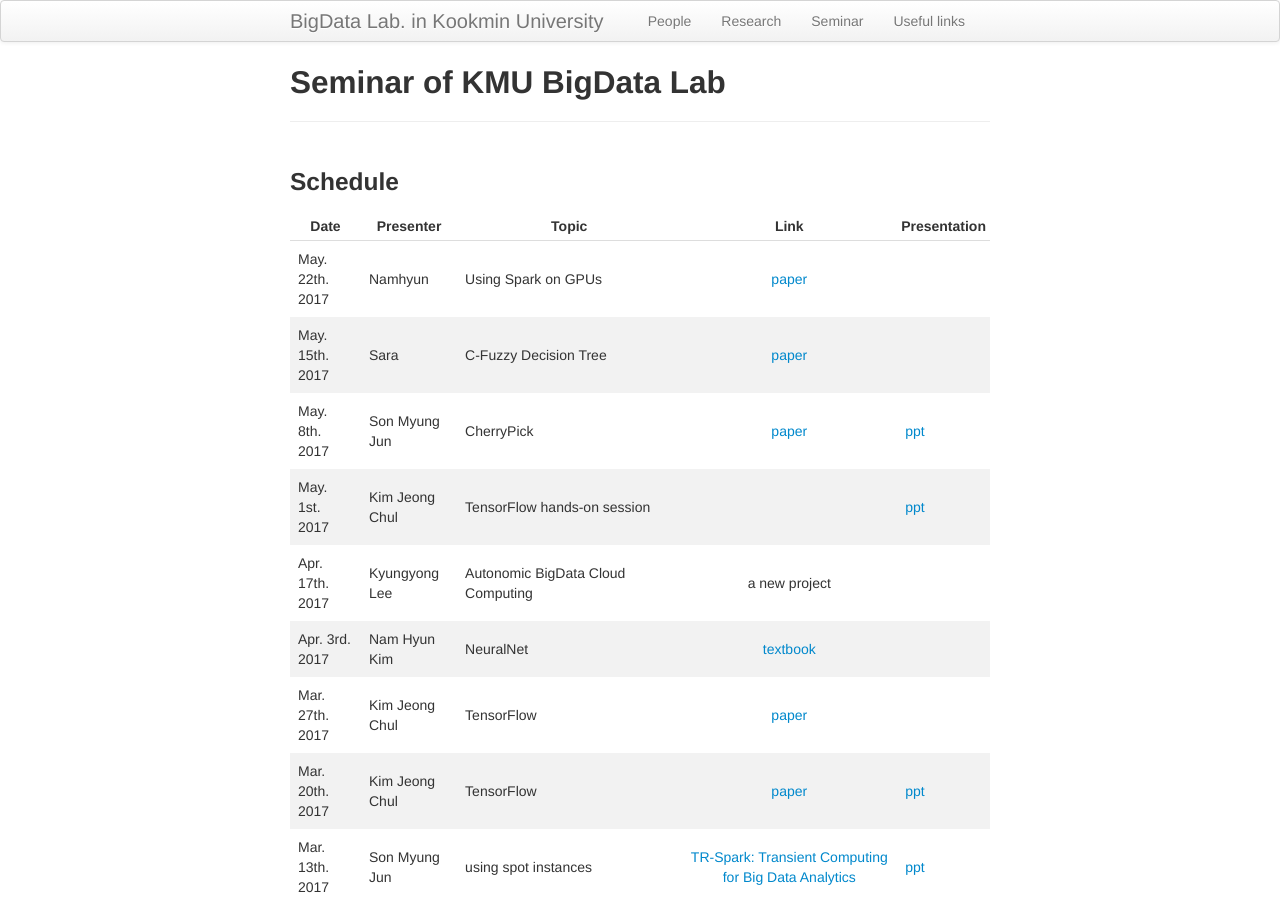
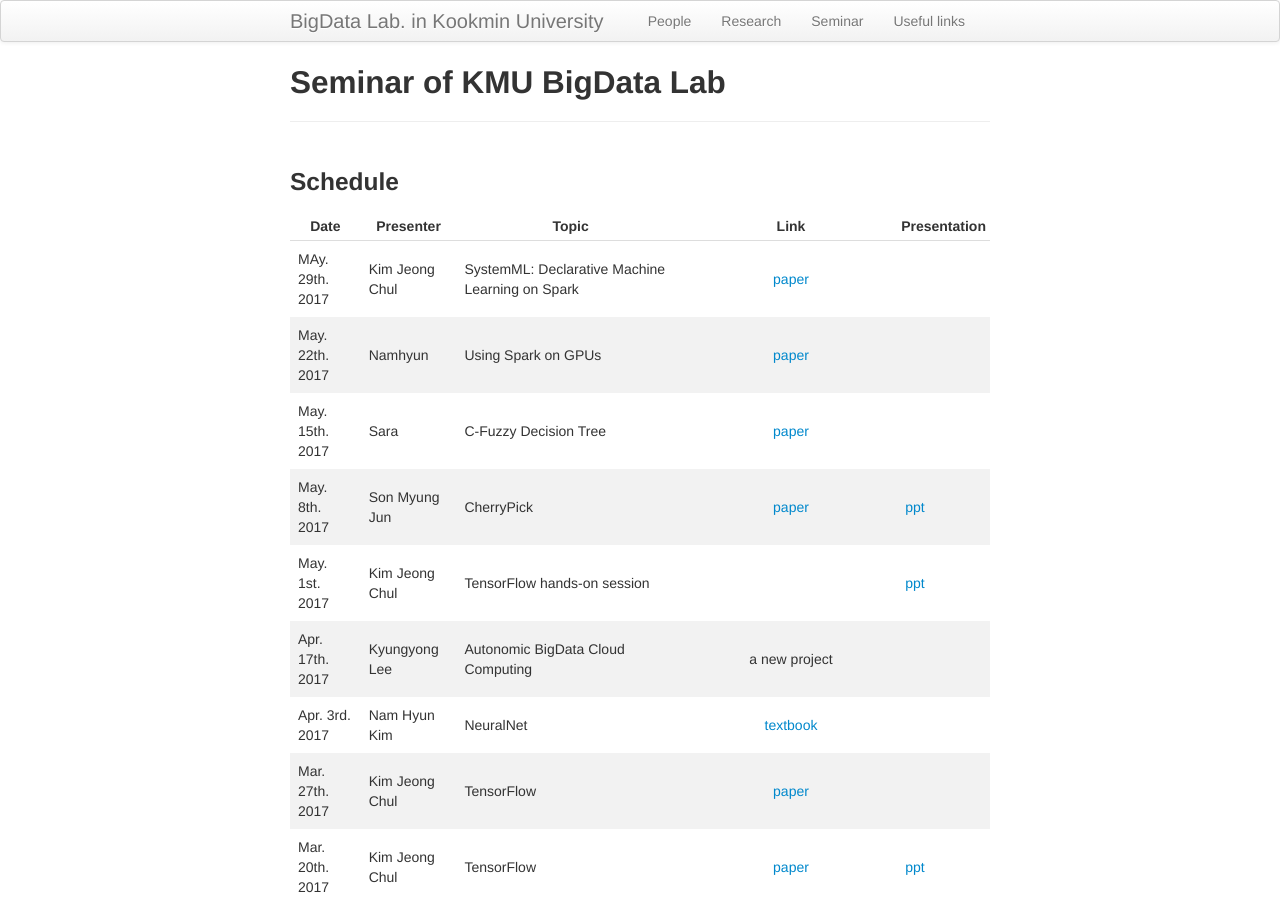
Before and after one commit to ddps-lab/kmu-bigdata.github.io, a Jekyll site: the page built from seminar/index.md, in a window 1280 px wide and 900 px high. Built offline with Jekyll 4.4.1, drawn with Linux system fonts in a browser that asks for light colours.

Commit message:
adding 2017 05 29 seminar schedule

```diff
--- a/seminar/index.md
+++ b/seminar/index.md
@@ -9,6 +9,7 @@ description: Seminar schedule of BigData Lab  in KMU
 
 | Date | Presenter | Topic | Link | Presentation |
 |------|-----------|-------|:----:|--------------|
+| MAy. 29th. 2017 | Kim Jeong Chul | SystemML: Declarative Machine Learning on Spark | [paper](http://www.vldb.org/pvldb/vol9/p1425-boehm.pdf) | |
 | May. 22th. 2017 | Namhyun |Using Spark on GPUs | [paper](http://conferences.computer.org/pdswdiscs/2016/papers/5216a025.pdf) | |
 | May. 15th. 2017 | Sara | C-Fuzzy Decision Tree| [paper](http://dl.acm.org/citation.cfm?id=2169836) | |
 | May. 8th. 2017 | Son Myung Jun | CherryPick | [paper](https://www.usenix.org/system/files/conference/nsdi17/nsdi17-alipourfard.pdf)| [ppt](https://docs.google.com/presentation/d/1FwFtsm5P0S01dMM7pK2nY_V_5qOkFndom6L5nKYu7Mo/edit?usp=sharing)|
```
